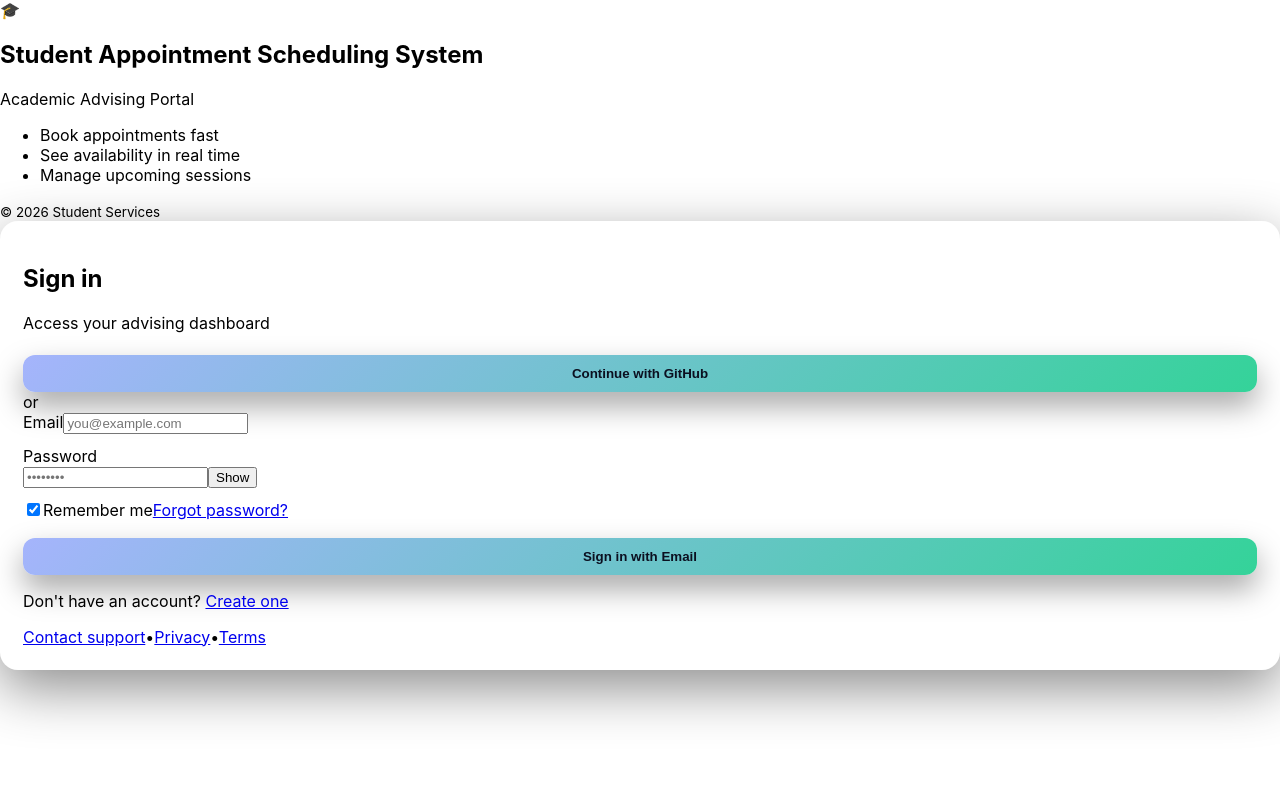
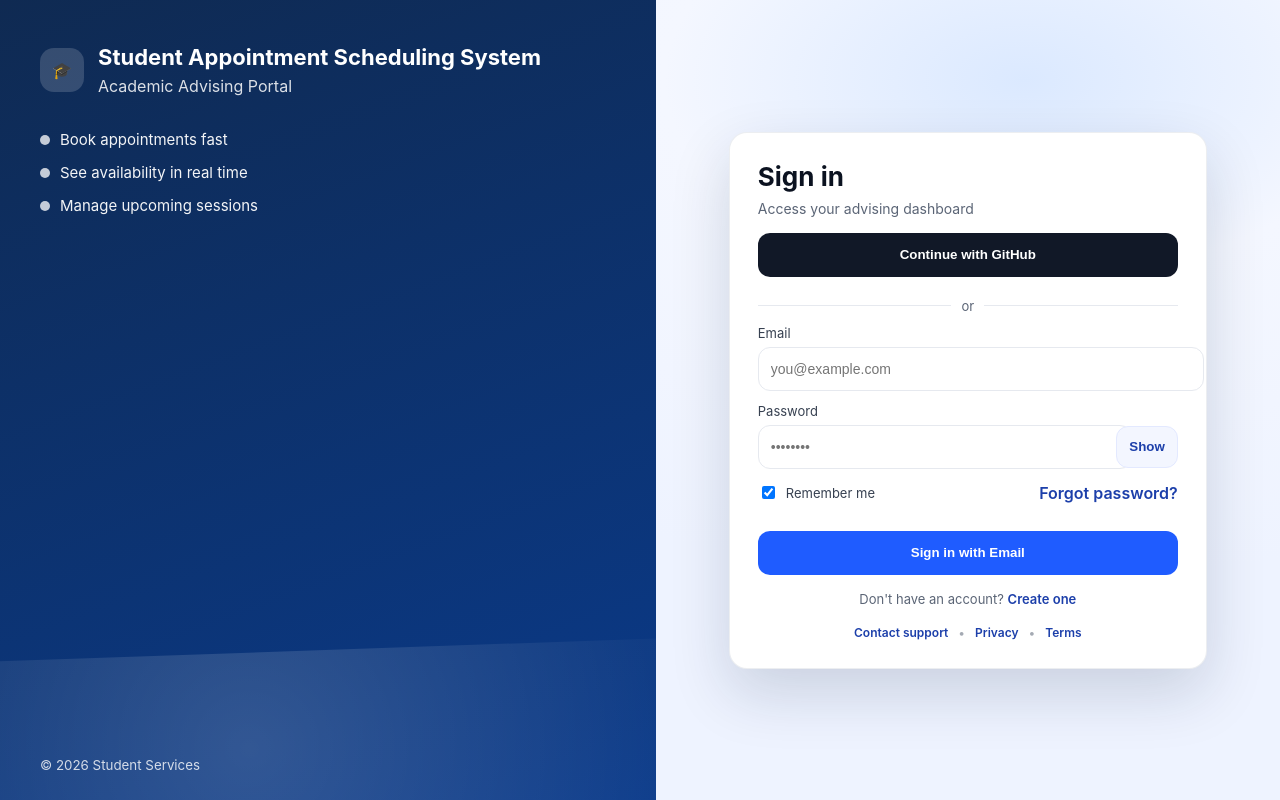
Before and after one commit to Ramadal19/student-appointment-scheduler-mern, a React (Create React App) app in the folder frontend/: page /login in a window 1280 px wide. Built offline with nearby package versions, Linux system fonts and the light colour scheme; no server answers.

Commit message:
Update auth.css

```diff
--- a/frontend/src/styles/auth.css
+++ b/frontend/src/styles/auth.css
@@ -1,205 +1,301 @@
-.auth-bg{
-  min-height: 100vh;
-  display:flex;
-  align-items:center;
-  justify-content:center;
-  padding: 32px 16px;
-  background:
-    radial-gradient(1000px 400px at 15% 15%, rgba(99,102,241,.35), transparent 60%),
-    radial-gradient(900px 420px at 85% 20%, rgba(16,185,129,.30), transparent 60%),
-    radial-gradient(900px 420px at 60% 90%, rgba(236,72,153,.22), transparent 60%),
-    linear-gradient(120deg, #0b1020, #0a1226);
-  color:#e5e7eb;
-  font-family: system-ui, -apple-system, Segoe UI, Roboto, Arial, sans-serif;
+:root{
+  --bg: #0b1b33;
+  --panel: #0f2a52;
+  --card: #ffffff;
+  --text: #0b1220;
+  --muted: #5b6576;
+  --line: #e6e9ef;
+  --primary: #1f5cff;
+  --primary-dark: #1847c8;
+  --github: #111827;
 }
 
-.auth-shell{
-  width: min(980px, 100%);
-  display:grid;
-  grid-template-columns: 1.05fr .95fr;
-  gap: 18px;
+.auth-page{
+  min-height: 100vh;
+  display: grid;
+  grid-template-columns: 1.05fr 1fr;
+  background: radial-gradient(900px 500px at 80% 10%, #dbe9ff 0%, #f4f7ff 40%, #eef3ff 100%);
 }
 
-.auth-side{
-  border: 1px solid rgba(255,255,255,.10);
-  background: rgba(255,255,255,.06);
-  backdrop-filter: blur(10px);
-  border-radius: 18px;
-  padding: 22px;
-  box-shadow: 0 18px 55px rgba(0,0,0,.45);
+.auth-brand{
+  position: relative;
+  padding: 44px 40px;
+  color: white;
+  background: linear-gradient(160deg, var(--panel), #0a3a8a);
+  overflow: hidden;
 }
 
-.brand{
-  display:flex;
-  gap: 12px;
-  align-items:flex-start;
+.auth-brand::after{
+  content: "";
+  position: absolute;
+  inset: auto -60px -90px -60px;
+  height: 240px;
+  background: radial-gradient(circle at 40% 40%, rgba(255,255,255,.16), rgba(255,255,255,0));
+  transform: rotate(-2deg);
 }
 
-.brand-badge{
+.brand-top{
+  display: flex;
+  gap: 14px;
+  align-items: center;
+  position: relative;
+  z-index: 1;
+}
+
+.brand-logo{
   width: 44px;
   height: 44px;
+  display: grid;
+  place-items: center;
   border-radius: 14px;
-  display:flex;
-  align-items:center;
-  justify-content:center;
-  font-weight: 800;
-  letter-spacing: .5px;
-  background: linear-gradient(135deg, rgba(99,102,241,.9), rgba(16,185,129,.8));
-  box-shadow: 0 10px 25px rgba(0,0,0,.35);
+  background: rgba(255,255,255,.16);
+  color: #fff;
 }
 
-.auth-side h1{
-  font-size: 20px;
+.brand-title{
+  font-size: 22px;
+  line-height: 1.2;
   margin: 0;
-  line-height: 1.2;
 }
 
-.auth-side p{
+.brand-subtitle{
   margin: 6px 0 0;
-  color: rgba(229,231,235,.80);
+  opacity: .85;
 }
 
-.auth-bullets{
-  margin: 18px 0 0;
-  padding-left: 18px;
-  color: rgba(229,231,235,.90);
+.brand-points{
+  list-style: none;
+  padding: 0;
+  margin: 34px 0 0;
+  display: grid;
+  gap: 14px;
+  position: relative;
+  z-index: 1;
+  max-width: 420px;
+}
+
+.brand-points li{
+  display: flex;
+  align-items: center;
+  gap: 10px;
+  font-size: 15px;
+  opacity: .95;
+}
+
+.dot{
+  width: 10px;
+  height: 10px;
+  border-radius: 999px;
+  background: rgba(255,255,255,.8);
+}
+
+.brand-footer{
+  position: absolute;
+  left: 40px;
+  bottom: 26px;
+  opacity: .8;
+  z-index: 1;
+}
+
+.auth-main{
+  display: grid;
+  place-items: center;
+  padding: 36px 18px;
 }
 
 .auth-card{
-  border: 1px solid rgba(255,255,255,.10);
-  background: rgba(255,255,255,.08);
-  backdrop-filter: blur(10px);
+  width: 100%;
+  max-width: 420px;
+  background: var(--card);
+  border: 1px solid rgba(20,40,80,.08);
   border-radius: 18px;
-  padding: 22px;
-  box-shadow: 0 18px 55px rgba(0,0,0,.45);
+  box-shadow: 0 24px 60px rgba(10, 30, 60, .16);
+  padding: 28px;
 }
 
-.auth-title{
+.auth-header h2{
   margin: 0;
-  font-size: 22px;
+  font-size: 26px;
+  color: var(--text);
 }
 
-.auth-subtitle{
-  margin: 6px 0 16px;
-  color: rgba(229,231,235,.80);
+.auth-header p{
+  margin: 8px 0 0;
+  color: var(--muted);
+  font-size: 14px;
 }
 
-.auth-subtitle a{
-  color: #a5b4fc;
-  text-decoration: none;
+.auth-alert{
+  margin-top: 14px;
+  padding: 10px 12px;
+  background: #fff2f2;
+  border: 1px solid #ffd2d2;
+  color: #8a1f1f;
+  border-radius: 12px;
+  font-size: 14px;
 }
-.auth-subtitle a:hover{ text-decoration: underline; }
+
+.btn{
+  width: 100%;
+  height: 44px;
+  border-radius: 12px;
+  border: 1px solid transparent;
+  font-weight: 600;
+  cursor: pointer;
+  margin-top: 16px;
+}
+
+.btn:disabled{
+  opacity: .7;
+  cursor: not-allowed;
+}
+
+.btn-github{
+  background: var(--github);
+  color: white;
+}
+
+.btn-primary{
+  background: var(--primary);
+  color: white;
+}
+
+.btn-primary:hover{
+  background: var(--primary-dark);
+}
+
+.divider{
+  margin: 18px 0 10px;
+  position: relative;
+  text-align: center;
+}
+
+.divider::before{
+  content: "";
+  position: absolute;
+  left: 0;
+  right: 0;
+  top: 50%;
+  border-top: 1px solid var(--line);
+}
+
+.divider span{
+  position: relative;
+  background: white;
+  padding: 0 10px;
+  color: var(--muted);
+  font-size: 13px;
+}
 
 .auth-form{
-  display:flex;
-  flex-direction: column;
+  display: grid;
   gap: 12px;
 }
 
-.field label{
-  display:block;
-  font-size: 12px;
+.field span{
+  display: block;
+  font-size: 13px;
+  color: #374151;
   margin-bottom: 6px;
-  color: rgba(229,231,235,.88);
 }
 
-.input{
+.field input{
   width: 100%;
-  padding: 11px 12px;
+  height: 42px;
   border-radius: 12px;
-  border: 1px solid rgba(255,255,255,.14);
-  background: rgba(10,18,38,.55);
-  color: #e5e7eb;
+  border: 1px solid var(--line);
+  padding: 0 12px;
   outline: none;
-  transition: transform .06s ease, border-color .2s ease, box-shadow .2s ease;
+  font-size: 14px;
 }
 
-.input:focus{
-  border-color: rgba(165,180,252,.9);
-  box-shadow: 0 0 0 4px rgba(99,102,241,.18);
+.field input:focus{
+  border-color: rgba(31,92,255,.55);
+  box-shadow: 0 0 0 4px rgba(31,92,255,.12);
 }
 
-.input-error{
-  border-color: rgba(248,113,113,.9);
-  box-shadow: 0 0 0 4px rgba(248,113,113,.16);
+.password-wrap{
+  display: grid;
+  grid-template-columns: 1fr auto;
+  gap: 10px;
+  align-items: center;
 }
 
-.error{
-  margin-top: 6px;
-  font-size: 12px;
-  color: rgba(248,113,113,.95);
+.ghost{
+  height: 42px;
+  padding: 0 12px;
+  border-radius: 12px;
+  background: #f3f6ff;
+  border: 1px solid #e3e9ff;
+  cursor: pointer;
+  font-weight: 600;
+  color: #1c3faa;
 }
 
-.btn{
-  margin-top: 6px;
-  width: 100%;
-  padding: 11px 12px;
-  border-radius: 12px;
-  border: 0;
-  cursor: pointer;
-  font-weight: 700;
-  color: #0b1020;
-  background: linear-gradient(135deg, rgba(165,180,252,1), rgba(52,211,153,1));
-  box-shadow: 0 14px 30px rgba(0,0,0,.35);
-  transition: transform .06s ease, filter .2s ease;
+.row{
+  display: flex;
+  align-items: center;
+  justify-content: space-between;
+  gap: 12px;
+  margin-top: 2px;
 }
 
-.btn:hover{ filter: brightness(1.02); }
-.btn:active{ transform: translateY(1px); }
-.btn:disabled{
-  opacity: .55;
-  cursor: not-allowed;
-  filter: grayscale(.1);
+.check{
+  display: flex;
+  align-items: center;
+  gap: 8px;
+  font-size: 13px;
+  color: #374151;
 }
 
-.toast{
-  margin-top: 12px;
-  padding: 10px 12px;
-  border-radius: 12px;
-  border: 1px solid rgba(255,255,255,.12);
-  background: rgba(0,0,0,.25);
+.link{
+  color: #1c3faa;
+  font-weight: 600;
+  text-decoration: none;
+}
+
+.link:hover{
+  text-decoration: underline;
+}
+
+.auth-bottom{
+  margin: 16px 0 0;
+  color: var(--muted);
   font-size: 13px;
+  text-align: center;
 }
-.toast.ok{ border-color: rgba(52,211,153,.35); }
-.toast.bad{ border-color: rgba(248,113,113,.35); }
 
-.pw-meter{
-  display:flex;
-  align-items:center;
+.auth-legal{
+  margin-top: 18px;
+  display: flex;
   gap: 10px;
-  margin-top: 8px;
-  color: rgba(229,231,235,.75);
+  justify-content: center;
+  align-items: center;
+  color: var(--muted);
   font-size: 12px;
 }
-.pw-bar{
-  height: 8px;
-  flex: 1;
-  border-radius: 999px;
-  background: rgba(255,255,255,.10);
-  position: relative;
-  overflow: hidden;
-}
-.pw-bar::after{
-  content:"";
-  position:absolute;
-  inset:0;
-  width: 0%;
-  border-radius: 999px;
-  background: linear-gradient(90deg, rgba(248,113,113,1), rgba(251,191,36,1), rgba(52,211,153,1));
-  transition: width .25s ease;
-}
-.pw-bar.s0::after{ width: 10%; }
-.pw-bar.s1::after{ width: 25%; }
-.pw-bar.s2::after{ width: 50%; }
-.pw-bar.s3::after{ width: 75%; }
-.pw-bar.s4::after{ width: 100%; }
 
-.auth-footer{
-  margin-top: 14px;
-  font-size: 12px;
-  color: rgba(229,231,235,.65);
+.sep{
+  opacity: .55;
 }
 
-@media (max-width: 860px){
-  .auth-shell{ grid-template-columns: 1fr; }
+/* ✅ Responsive: Mobile stack */
+@media (max-width: 900px){
+  .auth-page{
+    grid-template-columns: 1fr;
+  }
+
+  .auth-brand{
+    padding: 26px 18px;
+  }
+
+  .brand-footer{
+    position: static;
+    margin-top: 18px;
+  }
+
+  .auth-main{
+    padding: 18px;
+    place-items: start center;
+  }
 }
```
